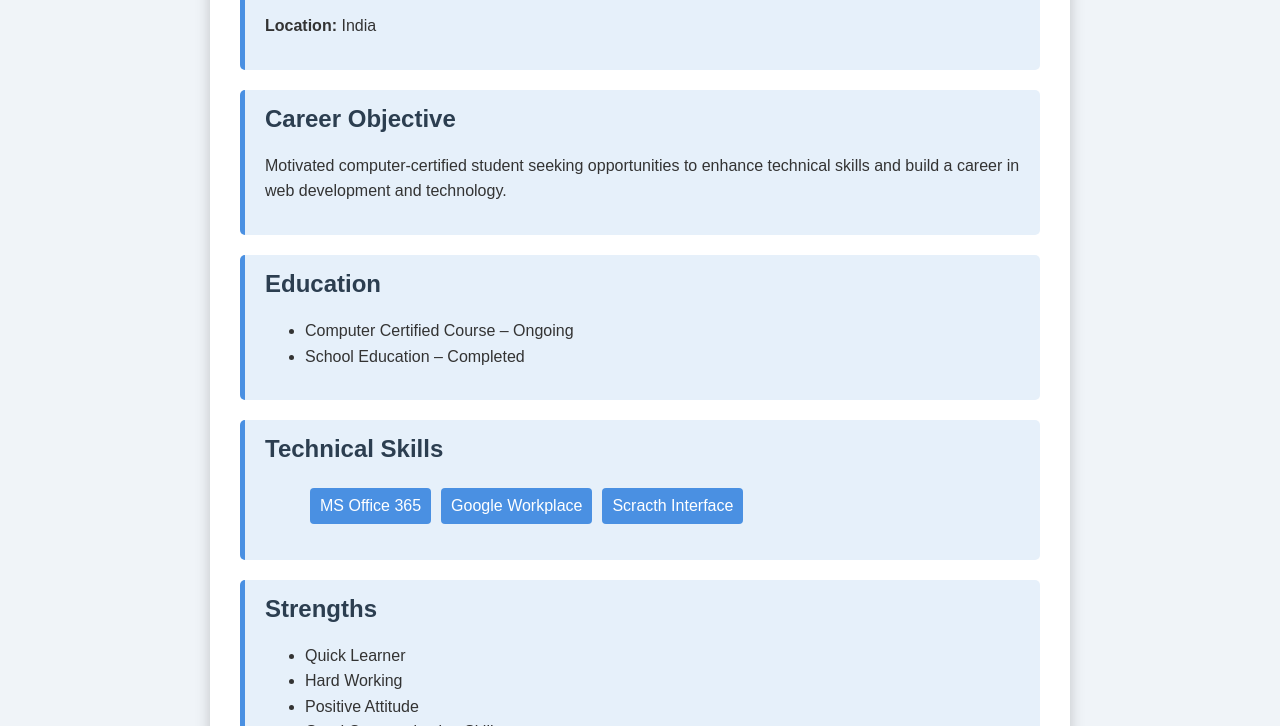
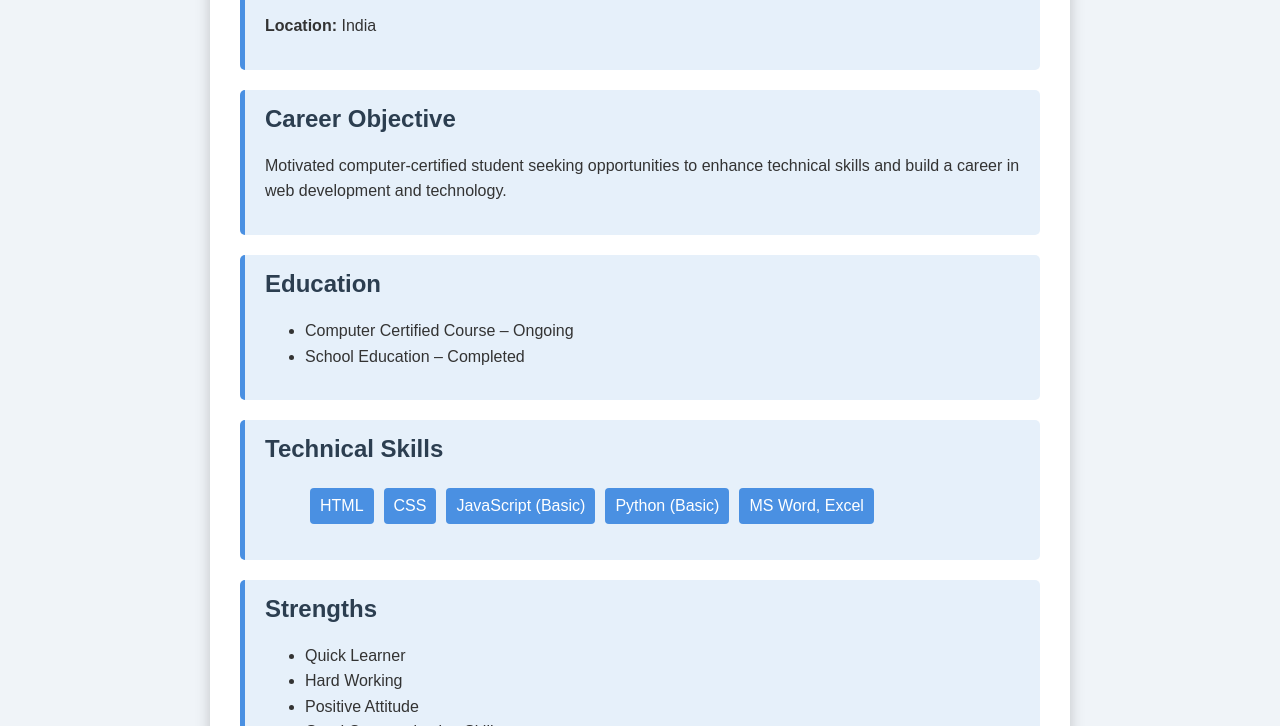
Before and after one commit to mahakworks/mahakkhan-, a plain HTML site: page index.html in a window 1280 px wide. Shown: the part 374-1100 px from the top of the page. Drawn offline with Linux system fonts and the light colour scheme.

Commit message:
Update index.html

```diff
--- a/index.html
+++ b/index.html
@@ -151,9 +151,11 @@
         <div class="section">
             <h2>Technical Skills</h2>
             <ul class="skills">
-                <li>MS Office 365</li>
-                <li>Google Workplace</li>
-                <li>Scracth Interface</li>
+               <li>HTML</li>
+                <li>CSS</li>
+                <li>JavaScript (Basic)</li>
+                <li>Python (Basic)</li>
+                <li>MS Word, Excel</li>
             </ul>
         </div>
 
```
